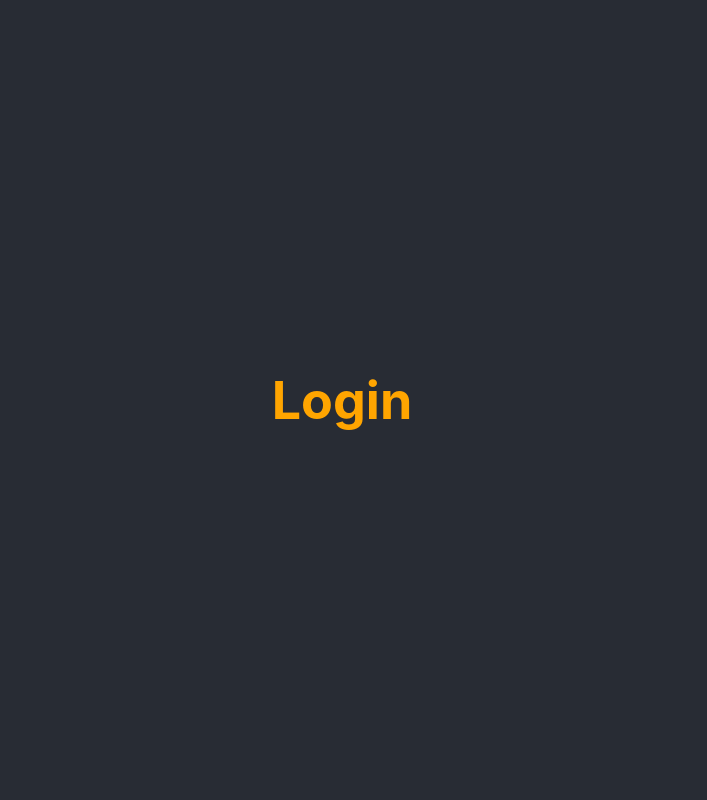
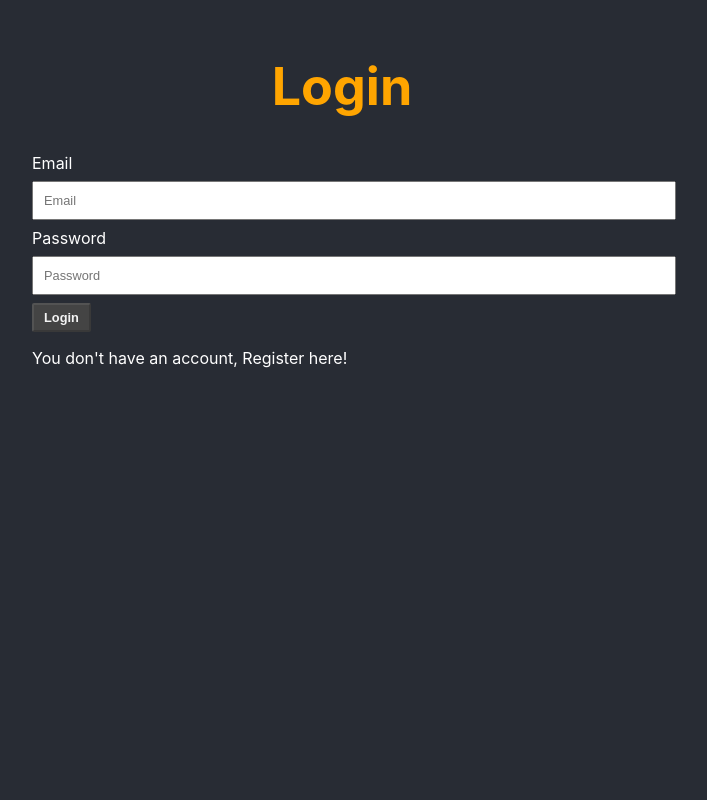
Before and after one commit to svashish305/url_shortener, a React (Create React App) app in the folder client/: page / in a window 1280 px wide. Shown: the top 800 px of the page, without its empty margins (298-1005 px from the left). Built offline with nearby package versions, Linux system fonts and the light colour scheme.

Commit message:
fixed styling

```diff
--- a/client/src/App.css
+++ b/client/src/App.css
@@ -1,20 +1,13 @@
 .App {
-  text-align: center;
+  padding: 20px;
+  min-height: 100vh;
+  background-color: #282c34;
+  color: white;
 }
 
 .App-header {
-  background-color: #282c34;
-  min-height: 100vh;
-  display: flex;
-  flex-direction: column;
-  align-items: center;
-  justify-content: center;
+  text-align: center;
   font-size: calc(10px + 2vmin);
-  color: white;
-}
-
-.App-link {
-  color: #61dafb;
 }
 
 /* misc */
--- a/client/src/App.js
+++ b/client/src/App.js
@@ -25,10 +25,8 @@ function App() {
   }, [data]);
 
   useEffect(() => {
-    if (!token['us-token']) {
-      // console.log('from app', token['us-token']);
+    if (!token['us-token'])
       window.location.href = "/";
-    }
   }, [token]);
 
   const loadUrl = (url) => {
--- a/client/src/api-service.js
+++ b/client/src/api-service.js
@@ -20,7 +20,7 @@ export class API {
   }
 
   static currentLoggedInUser(token) {
-    return fetch(`/api/users/loggedin/`, {
+    return fetch(`/api/users/loggedin`, {
       method: "GET",
       headers: {
         "Content-Type": "application/json",
@@ -30,7 +30,7 @@ export class API {
   }
 
   static getUrls(token) {
-    return fetch(`/api/urls/`, {
+    return fetch(`/api/urls`, {
       method: "GET",
       headers: {
         "Content-Type": "application/json",
--- a/client/src/components/auth.js
+++ b/client/src/components/auth.js
@@ -10,10 +10,8 @@ function Auth() {
   const [token, setToken] = useCookies(['us-token']);
 
   useEffect(() => {
-    if (token['us-token']) {
-      // console.log('from auth ', token['us-token']);
+    if (token['us-token'])
       window.location.href = "/urls";
-    }
   }, [token]);
 
   const loginClicked = () => {
```
